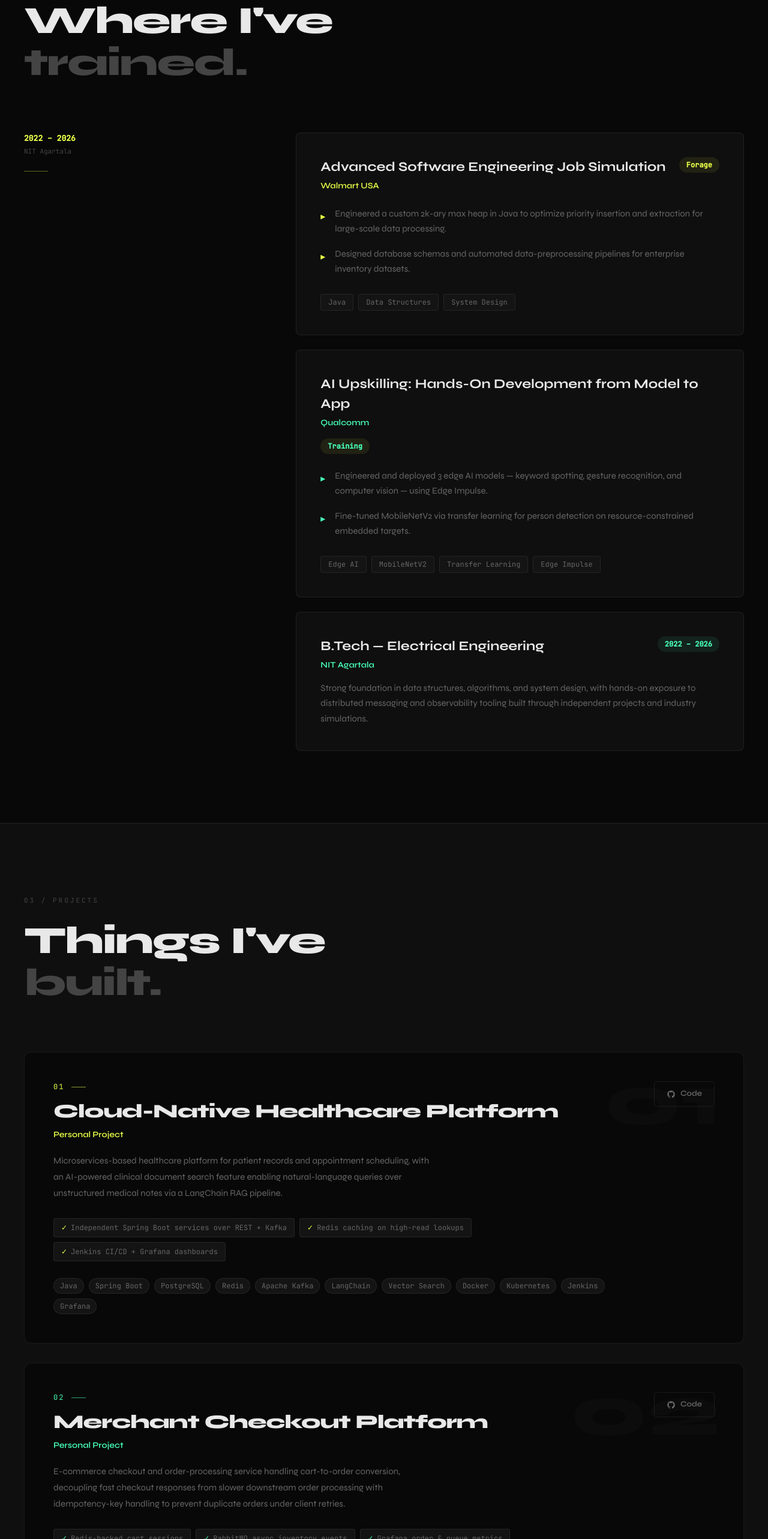
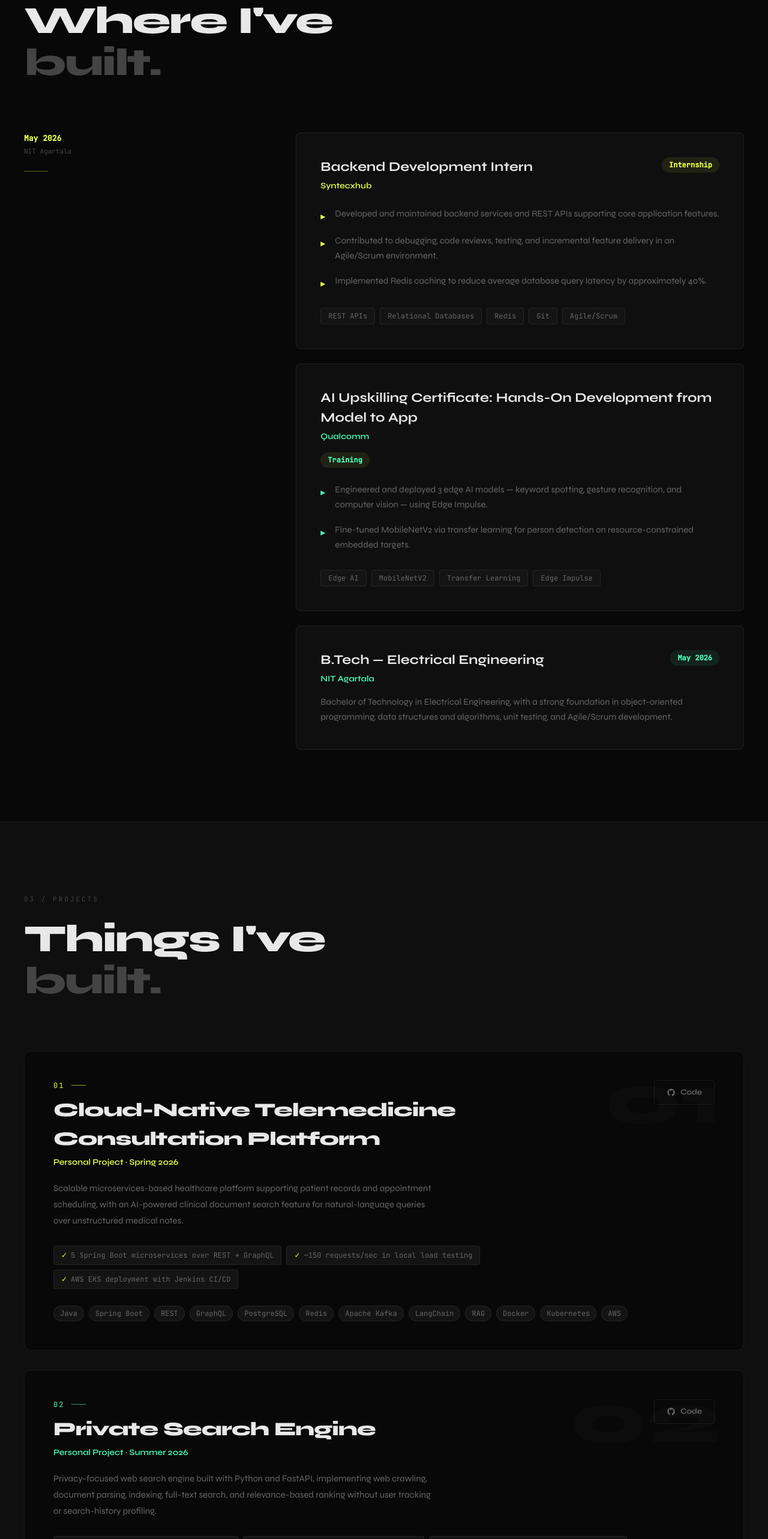
Before and after one commit to gautam-oss/gautam-kumar-portfolio, a Next.js app: page / in a window 1280 px wide. Shown: the part 992-3558 px from the top of the page at 60% size. Built offline with nearby package versions, Linux system fonts and the light colour scheme.

Commit message:
Update portfolio from latest resume
Co-authored-by: Copilot App <223556219+Copilot@users.noreply.github.com>

```diff
--- a/app/layout.tsx
+++ b/app/layout.tsx
@@ -3,12 +3,12 @@ import "./globals.css";
 
 export const metadata: Metadata = {
   title: "Gautam Kumar — Backend Engineer",
-  description: "Backend & Full Stack Engineer. Building scalable systems with Python, FastAPI, Docker, and more.",
-  keywords: ["Gautam Kumar", "Backend Developer", "FastAPI", "Python", "NIT Agartala"],
+  description: "Backend Engineer building scalable services with Java, Spring Boot, Python, FastAPI, microservices, and cloud-native technologies.",
+  keywords: ["Gautam Kumar", "Backend Engineer", "Spring Boot", "FastAPI", "Microservices", "NIT Agartala"],
   authors: [{ name: "Gautam Kumar" }],
   openGraph: {
     title: "Gautam Kumar — Backend Engineer",
-    description: "Backend & Full Stack Engineer building scalable distributed systems.",
+    description: "Backend Engineer building scalable distributed systems with Java, Python, and cloud-native technologies.",
     type: "website",
   },
 };
--- a/components/Certifications.tsx
+++ b/components/Certifications.tsx
@@ -4,26 +4,34 @@ import { Award } from "lucide-react";
 const certs = [
   {
     title: "Advanced Software Engineering Job Simulation",
-    issuer: "Walmart USA (via Forage)",
+    issuer: "Forage",
     date: "2026",
     desc: "Engineered a custom 2k-ary max heap in Java for priority insertion/extraction; designed database schemas and automated data-preprocessing pipelines for enterprise inventory datasets.",
     color: "var(--accent)",
   },
   {
-    title: "AI Upskilling: Hands-On Development from Model to App",
+    title: "AI Upskilling Certificate: Hands-On Development from Model to App",
     issuer: "Qualcomm",
     date: "2026",
     desc: "Engineered and deployed 3 edge AI models (keyword spotting, gesture recognition, computer vision) using Edge Impulse; fine-tuned MobileNetV2 via transfer learning for embedded targets.",
     color: "var(--accent-2)",
   },
+  {
+    title: "Java SE 21 Developer (1Z0-830) Cert Prep",
+    issuer: "LinkedIn Learning",
+    date: "2026",
+    desc: "Preparation for Java SE 21 development, reinforcing modern Java language features and core software development practices.",
+    color: "var(--accent)",
+  },
 ];
 
 const coursework = [
-  "Building Event-Driven Applications in Go",
-  "Kubernetes: Microservices",
-  "Advanced SQL for Application Development",
-  "Advanced RAG Applications with Vector Databases",
-  "Migrating from REST to GraphQL",
+  "Backend Engineering",
+  "Scalable REST APIs",
+  "Microservices",
+  "Distributed Systems",
+  "Cloud-Native Deployment",
+  "AI-Powered Search",
 ];
 
 export default function Certifications() {
--- a/components/Contact.tsx
+++ b/components/Contact.tsx
@@ -1,6 +1,6 @@
 "use client";
 import { useState } from "react";
-import { Mail, Send, MapPin } from "lucide-react";
+import { Mail, Send, MapPin, Phone } from "lucide-react";
 
 const GithubIcon = () => (
   <svg width="18" height="18" viewBox="0 0 24 24" fill="currentColor">
@@ -17,6 +17,7 @@ const LinkedinIcon = () => (
 
 const contactLinks = [
   { icon: <Mail size={18} />, label: "gautamkumarcareers@gmail.com", href: "mailto:gautamkumarcareers@gmail.com", accent: "var(--accent)" },
+  { icon: <Phone size={18} />, label: "(986) 245-4519", href: "tel:+919862454519", accent: "var(--accent)" },
   { icon: <GithubIcon />, label: "github.com/gautamkumar-oss-hub", href: "https://github.com/gautamkumar-oss-hub", accent: "var(--accent)" },
   { icon: <LinkedinIcon />, label: "linkedin.com/in/gautamkumar-oss", href: "https://linkedin.com/in/gautamkumar-oss", accent: "var(--accent-2)" },
   { icon: <MapPin size={18} />, label: "Bengaluru, Karnataka · Open to relocation", href: null, accent: "var(--text-muted)" },
--- a/components/Experience.tsx
+++ b/components/Experience.tsx
@@ -2,23 +2,24 @@
 
 const experiences = [
   {
-    period: "2026",
-    duration: "Job Simulation",
-    title: "Advanced Software Engineering Job Simulation",
-    org: "Walmart USA",
-    tag: "Forage",
+    period: "Apr 2026 – May 2026",
+    duration: "Internship",
+    title: "Backend Development Intern",
+    org: "Syntecxhub",
+    tag: "Internship",
     accent: "var(--accent)",
     bullets: [
-      "Engineered a custom 2k-ary max heap in Java to optimize priority insertion and extraction for large-scale data processing.",
-      "Designed database schemas and automated data-preprocessing pipelines for enterprise inventory datasets.",
+      "Developed and maintained backend services and REST APIs supporting core application features.",
+      "Contributed to debugging, code reviews, testing, and incremental feature delivery in an Agile/Scrum environment.",
+      "Implemented Redis caching to reduce average database query latency by approximately 40%.",
     ],
-    tags: ["Java", "Data Structures", "System Design"],
+    tags: ["REST APIs", "Relational Databases", "Redis", "Git", "Agile/Scrum"],
     certLink: null,
   },
   {
     period: "2026",
     duration: "Upskilling Program",
-    title: "AI Upskilling: Hands-On Development from Model to App",
+    title: "AI Upskilling Certificate: Hands-On Development from Model to App",
     org: "Qualcomm",
     tag: "Training",
     accent: "var(--accent-2)",
@@ -37,14 +38,14 @@ export default function Experience() {
       <div style={{ maxWidth: 1200, margin: "0 auto" }}>
         <Label text="02 / EXPERIENCE" />
         <h2 style={{ fontSize: "clamp(36px,5vw,64px)", fontWeight: 800, letterSpacing: -2, marginBottom: 80, lineHeight: 1.1 }}>
-          Where I've<br /><span style={{ color: "var(--text-dim)" }}>trained.</span>
+          Where I&apos;ve<br /><span style={{ color: "var(--text-dim)" }}>built.</span>
         </h2>
 
         <div style={{ display: "grid", gridTemplateColumns: "1fr 2fr", gap: 80, alignItems: "start" }} className="exp-grid">
           {/* Timeline */}
           <div style={{ position: "sticky", top: 100 }} className="sticky-label">
             <div style={{ display: "flex", flexDirection: "column", gap: 4 }}>
-              <span style={{ fontSize: 13, color: "var(--accent)", fontWeight: 600 }} className="mono">2022 – 2026</span>
+              <span style={{ fontSize: 13, color: "var(--accent)", fontWeight: 600 }} className="mono">May 2026</span>
               <span style={{ fontSize: 11, color: "var(--text-dim)" }} className="mono">NIT Agartala</span>
             </div>
             <div style={{ marginTop: 24, width: 40, height: 1, background: "var(--accent)", opacity: 0.4 }} />
@@ -109,11 +110,11 @@ export default function Experience() {
                 <span style={{
                   background: "rgba(71,255,184,0.08)", color: "var(--accent-2)",
                   padding: "4px 12px", borderRadius: 100, fontSize: 12, fontWeight: 600,
-                }} className="mono">2022 – 2026</span>
+                }} className="mono">May 2026</span>
               </div>
               <p style={{ fontSize: 15, color: "var(--text-muted)", lineHeight: 1.7 }}>
-                Strong foundation in data structures, algorithms, and system design, with hands-on exposure to distributed
-                messaging and observability tooling built through independent projects and industry simulations.
+                Bachelor of Technology in Electrical Engineering, with a strong foundation in object-oriented programming,
+                data structures and algorithms, unit testing, and Agile/Scrum development.
               </p>
             </div>
           </div>
--- a/components/Projects.tsx
+++ b/components/Projects.tsx
@@ -9,22 +9,22 @@ const GithubIcon = () => (
 const projects = [
   {
     num: "01",
-    title: "Cloud-Native Healthcare Platform",
-    subtitle: "Personal Project",
-    description: "Microservices-based healthcare platform for patient records and appointment scheduling, with an AI-powered clinical document search feature enabling natural-language queries over unstructured medical notes via a LangChain RAG pipeline.",
-    tags: ["Java", "Spring Boot", "PostgreSQL", "Redis", "Apache Kafka", "LangChain", "Vector Search", "Docker", "Kubernetes", "Jenkins", "Grafana"],
-    github: "https://github.com/gautamkumar-oss-hub/merchant-checkout-platform/",
-    highlights: ["Independent Spring Boot services over REST + Kafka", "Redis caching on high-read lookups", "Jenkins CI/CD + Grafana dashboards"],
+    title: "Cloud-Native Telemedicine Consultation Platform",
+    subtitle: "Personal Project · Spring 2026",
+    description: "Scalable microservices-based healthcare platform supporting patient records and appointment scheduling, with an AI-powered clinical document search feature for natural-language queries over unstructured medical notes.",
+    tags: ["Java", "Spring Boot", "REST", "GraphQL", "PostgreSQL", "Redis", "Apache Kafka", "LangChain", "RAG", "Docker", "Kubernetes", "AWS"],
+    github: "https://github.com/gautamkumar-oss-hub",
+    highlights: ["5 Spring Boot microservices over REST + GraphQL", "~150 requests/sec in local load testing", "AWS EKS deployment with Jenkins CI/CD"],
     accent: "var(--accent)",
   },
   {
     num: "02",
-    title: "Merchant Checkout Platform",
-    subtitle: "Personal Project",
-    description: "E-commerce checkout and order-processing service handling cart-to-order conversion, decoupling fast checkout responses from slower downstream order processing with idempotency-key handling to prevent duplicate orders under client retries.",
-    tags: ["Java", "Spring Boot", "PostgreSQL", "Redis", "RabbitMQ", "Docker", "Kubernetes", "Jenkins", "Grafana"],
-    github: "https://github.com/gautamkumar-oss-hub/merchant-checkout-platform/",
-    highlights: ["Redis-backed cart sessions", "RabbitMQ async inventory events", "Grafana order & queue metrics"],
+    title: "Private Search Engine",
+    subtitle: "Personal Project · Summer 2026",
+    description: "Privacy-focused web search engine built with Python and FastAPI, implementing web crawling, document parsing, indexing, full-text search, and relevance-based ranking without user tracking or search-history profiling.",
+    tags: ["Python", "FastAPI", "Meilisearch", "PostgreSQL", "Redis", "Docker", "Semantic Search"],
+    github: "https://github.com/gautamkumar-oss-hub",
+    highlights: ["Keyword and semantic/hybrid retrieval", "Redis caching for search performance", "Containerized privacy-first architecture"],
     accent: "var(--accent-2)",
   },
 ];
--- a/components/Skills.tsx
+++ b/components/Skills.tsx
@@ -3,27 +3,31 @@
 const skillGroups = [
   {
     category: "Languages",
-    items: ["Java", "Python", "JavaScript", "C++", "SQL"],
+    items: ["Java", "Python", "SQL"],
   },
   {
     category: "Frameworks & Libraries",
-    items: ["Spring Boot", "FastAPI", "LangChain", "Django", "React", "Node.js"],
+    items: ["Spring Boot", "FastAPI", "LangChain", "GraphQL"],
   },
   {
     category: "Databases & Caching",
-    items: ["PostgreSQL", "MongoDB", "Redis", "Database Indexing", "Query Optimization"],
+    items: ["PostgreSQL", "Redis"],
   },
   {
     category: "Cloud & DevOps",
-    items: ["AWS", "Docker", "Kubernetes", "Minikube", "Jenkins (CI/CD)", "Git"],
+    items: ["AWS", "Docker", "Kubernetes", "Git", "CI/CD"],
   },
   {
     category: "Messaging & Observability",
-    items: ["Apache Kafka", "RabbitMQ", "Grafana", "Prometheus", "Event-Driven Architecture"],
+    items: ["Apache Kafka", "Event-Driven Architecture"],
   },
   {
     category: "Architecture & AI",
-    items: ["System Design", "Microservices", "Distributed Systems", "Retrieval-Augmented Generation", "Vector Search"],
+    items: ["System Design", "Microservices", "Distributed Systems", "RAG", "Vector Search"],
+  },
+  {
+    category: "Quality & Delivery",
+    items: ["Object-Oriented Programming", "Data Structures & Algorithms", "Unit Testing", "JUnit", "Mockito", "Agile/Scrum", "SDLC"],
   },
 ];
 
```
